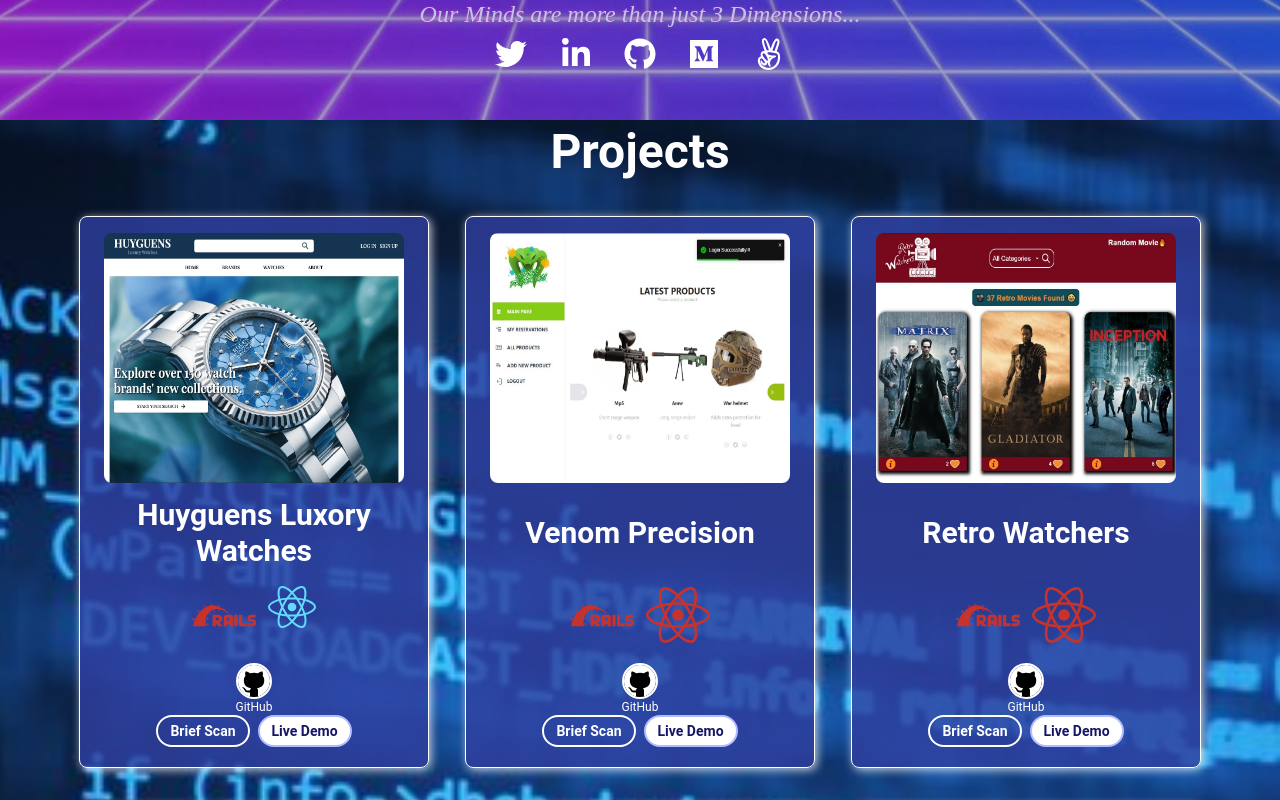
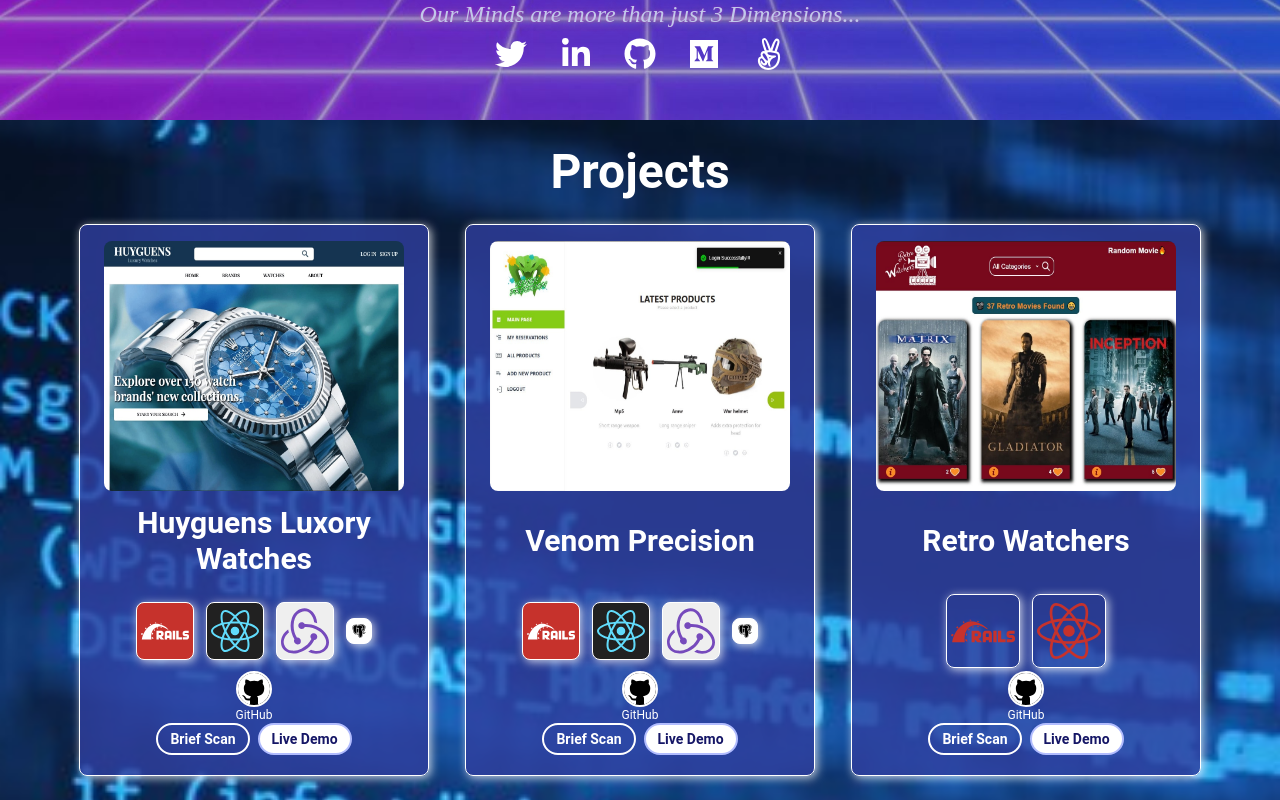
Before and after one commit to chelobotix/Portfolio_React, a React (Vite) app: page / in a window 1280 px wide. Shown: the part 680-1480 px from the top of the page. Built offline with nearby package versions, Linux system fonts and the light colour scheme; a web font is replaced by a local one.

Commit message:
Add new icon style

```diff
--- a/src/components/Project/Project.jsx
+++ b/src/components/Project/Project.jsx
@@ -7,18 +7,19 @@
 
 const Project = (props) => {
   const { id, title, images, icons, liveDemo, gitHub } = props.details;
-
   return (
-    <article className={`articleProject border-[1px] border-white rounded-lg ${style.projectArticle} `}>
+    <article className={`articleProject shadowProject border-[1px] border-white rounded-lg ${style.projectArticle} `}>
       <img className="h-[250px] w-[300px] mt-4 rounded-lg" src={images[0]} alt="project_image" />
       <div className="flex items-center w-full justify-center h-[100px]">
         <h3 className="text-3xl font-semibold text-white text-center">{title}</h3>
       </div>
-      <div className="flex justify-center gap-3 w-full h-[80px] ">
+      <div className="flex justify-center items-center gap-3 w-full h-[80px]  ">
         {icons.map((icon) => {
           return (
             <IconContext.Provider key={uuidv4()} value={icon.style}>
-              {icon.icon}
+              <div className={`rounded-lg p-1 border-[1px] border-white shadowProject`} style={{ backgroundColor: icon.bg }}>
+                {icon.icon}
+              </div>
             </IconContext.Provider>
           );
         })}
--- a/src/components/Projects/Projects.jsx
+++ b/src/components/Projects/Projects.jsx
@@ -20,11 +20,11 @@
     <ContextModal.Provider value={{ modalConf, setModalConf }}>
       <section
         id="projects"
-        className="flex flex-col items-center bg-center bg-cover	bg-no-repeat object-contain"
+        className="flex flex-col items-center gap-7 py-7 bg-center bg-cover	bg-no-repeat object-contain"
         style={{ backgroundImage: `url(${bgImage})` }}
       >
         <Modal modalConf={modalConf} setModalConf={setModalConf} />
-        <h2 className="text-white text-4xl font-bold mt-2 mb-6 md:mb-10 lg:text-5xl">Projects</h2>
+        <h2 className="text-white text-4xl font-bold  lg:text-5xl">Projects</h2>
         <div className="flex justify-center flex-wrap gap-9">
           {projectList.map((project) => {
             return <Project key={uuidv4()} title details={project} setModalConf={setModalConf} />;
--- a/src/components/Projects/projectList.jsx
+++ b/src/components/Projects/projectList.jsx
@@ -32,6 +32,7 @@
 import { FaCss3Alt, FaHtml5, FaReact } from 'react-icons/fa';
 import { IoLogoJavascript } from 'react-icons/io';
 import { SiRedux, SiRubyonrails, SiWebpack } from 'react-icons/si';
+import { BiLogoPostgresql } from 'react-icons/bi';
 import { TbApi } from 'react-icons/tb';
 import { v4 as uuidv4 } from 'uuid';
 
@@ -45,8 +46,10 @@
     techs: [<FaReact key={uuidv4()} />, <SiRedux key={uuidv4()} />, <SiRubyonrails key={uuidv4()} />, <IoLogoJavascript key={uuidv4()} />],
     techsStyle: { color: 'white', size: '1.5rem' },
     icons: [
-      { icon: <SiRubyonrails key={uuidv4()} />, style: { color: 'C6322C', size: '4rem' } },
-      { icon: <FaReact key={uuidv4()} />, style: { color: '61DBFB', size: '3rem' } },
+      { icon: <SiRubyonrails key={uuidv4()} />, style: { color: 'ffffff', size: '3rem' }, bg: '#C6322C' },
+      { icon: <FaReact key={uuidv4()} />, style: { color: '61DBFB', size: '3rem' }, bg: '#212121' },
+      { icon: <SiRedux key={uuidv4()} />, style: { color: '764abc', size: '3rem' }, bg: '#efefef' },
+      { icon: <BiLogoPostgresql key={uuidv4()} />, style: { color: '336791', size: '3rem' }, bg: '#ffffff' },
     ],
     liveDemo: 'https://huygenswatches.netlify.app/',
     gitHub: 'https://github.com/chelobotix/Huygens_Luxury_Watches_Store',
@@ -60,8 +63,10 @@
     techs: [<FaReact key={uuidv4()} />, <SiRedux key={uuidv4()} />, <SiRubyonrails key={uuidv4()} />, <IoLogoJavascript key={uuidv4()} />],
     techsStyle: { color: 'white', size: '1.5rem' },
     icons: [
-      { icon: <SiRubyonrails key={uuidv4()} />, style: { color: 'C6322C', size: '4rem' } },
-      { icon: <FaReact key={uuidv4()} />, style: { color: 'C6322C', size: '4rem' } },
+      { icon: <SiRubyonrails key={uuidv4()} />, style: { color: 'ffffff', size: '3rem' }, bg: '#C6322C' },
+      { icon: <FaReact key={uuidv4()} />, style: { color: '61DBFB', size: '3rem' }, bg: '#212121' },
+      { icon: <SiRedux key={uuidv4()} />, style: { color: '764abc', size: '3rem' }, bg: '#efefef' },
+      { icon: <BiLogoPostgresql key={uuidv4()} />, style: { color: '336791', size: '3rem' }, bg: '#ffffff' },
     ],
     liveDemo: 'https://velvety-genie-9ab88d.netlify.app/',
     gitHub: 'https://github.com/chelobotix/VenomPrecision-back-end',
--- a/src/index.css
+++ b/src/index.css
@@ -10,6 +10,9 @@
 
 .articleProject {
   @apply bg-indigo-700 bg-opacity-80 flex flex-col items-center justify-between hover:ring-2 hover:scale-[1.01] duration-200;
+}
+
+.shadowProject {
   box-shadow: 2px 2px 10px 0px rgba(255, 255, 255, 0.75);
   -webkit-box-shadow: 2px 2px 10px 0px rgba(255, 255, 255, 0.75);
   -moz-box-shadow: 2px 2px 10px 0px rgba(255, 255, 255, 0.75);
```
